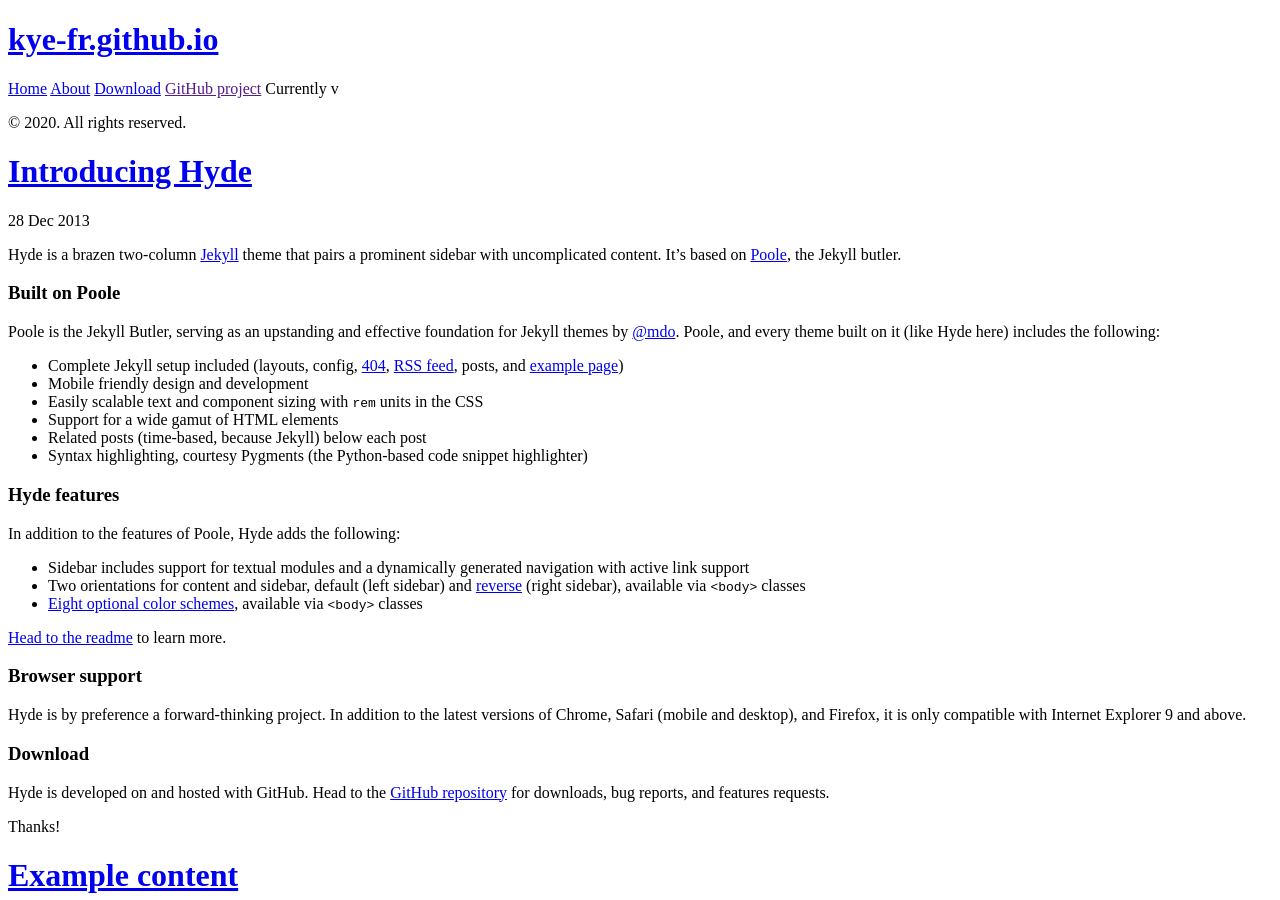
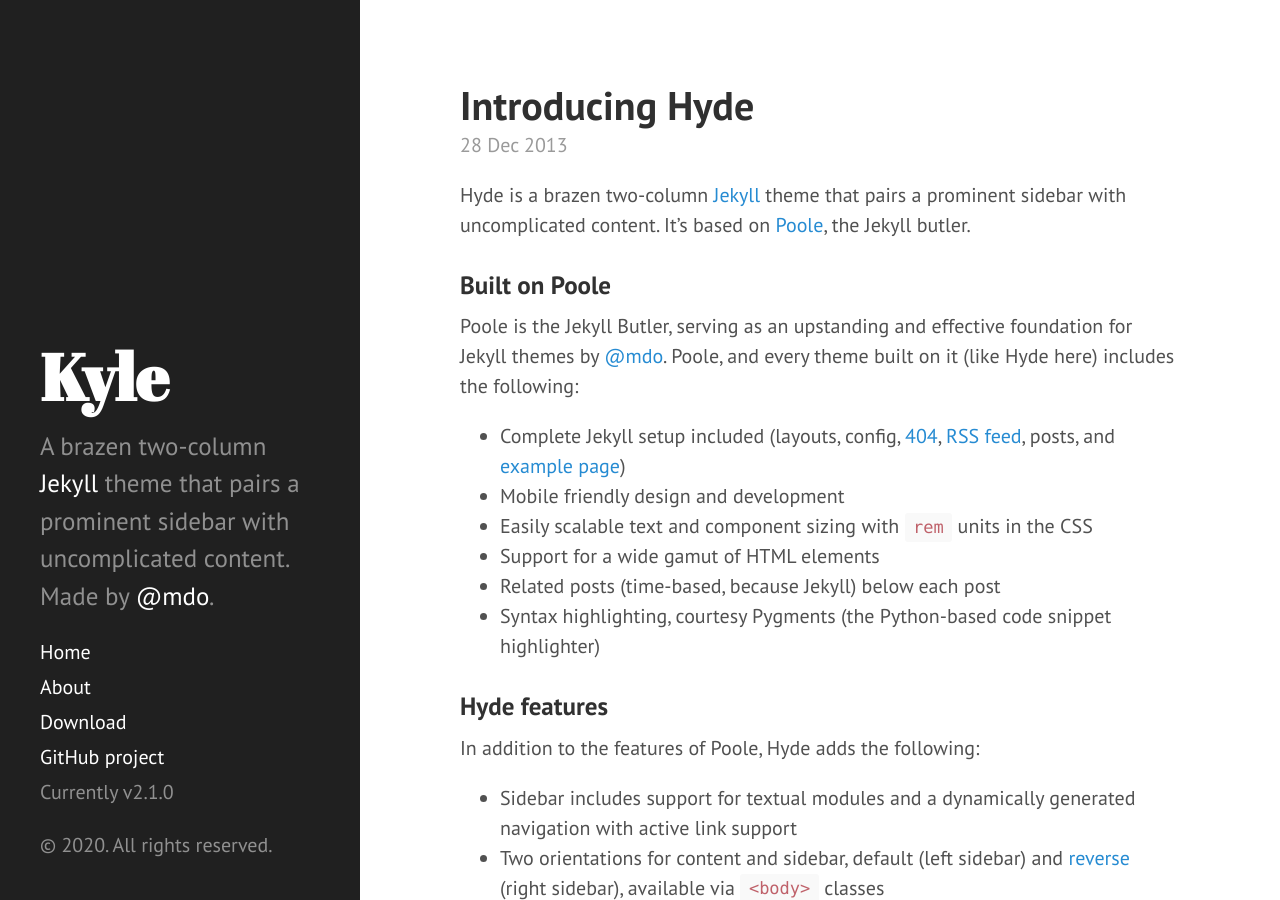
Before and after one commit to kye-fr/kye-fr.github.io, a Jekyll site: the page built from index.html, in a window 1280 px wide and 900 px high. Built offline with Jekyll 4.4.1, drawn with Linux system fonts in a browser that asks for light colours; Markdown is read by kramdown in place of the engine named in the settings; the list of posts is cut into pages by our own code.

Commit message:
_config.yml update

```diff
--- a/_config.yml
+++ b/_config.yml
@@ -1,30 +1,26 @@
-
 # Dependencies
-markdown:         kramdown
-highlighter:      rouge
-#gems:             [jekyll-paginate]
-
-kramdown:
-  input: GFM
-  hard_wrap: false
+markdown:         redcarpet
+highlighter:      pygments
 
 # Permalinks
-permalink:        ':title'
+permalink:        pretty
+#relative_permalinks: true
 
 # Setup
-title:            kye-fr.github.io
-url:              kye-fr.github.io
-baseurl:          kye-fr.github.io/kye-fr/
+title:            Kyle
+tagline:          'A Jekyll theme'
+description:      'A brazen two-column <a href="http://jekyllrb.com" target="_blank">Jekyll</a> theme that pairs a prominent sidebar with uncomplicated content. Made by <a href="https://twitter.com/mdo" target="_blank">@mdo</a>.'
+url:              https://kye-fr.github.io/kye-fr
+baseurl:          /
 
 author:
-  name:           'Kyle Hickey'
+  name:           'Mark Otto'
+  url:            https://twitter.com/mdo
 
 paginate:         5
 
-twitter: https://twitter.com/jaredtobin
-medium:  https://medium.com/@jaredtobin
-github:  https://github.com/jtobin
-keybase: https://keybase.io/jtobin
-pgp: https://pgp.mit.edu/pks/lookup?op=vindex&search=0x710A5FDAE32D77E7
-instagram: https://instagram.com/jaredrtobin
-se: https://stackexchange.com/users/1074581/jtobin?tab=accounts
+# Custom vars
+version:          2.1.0
+
+github:
+  repo:           https://github.com/poole/hyde
```
